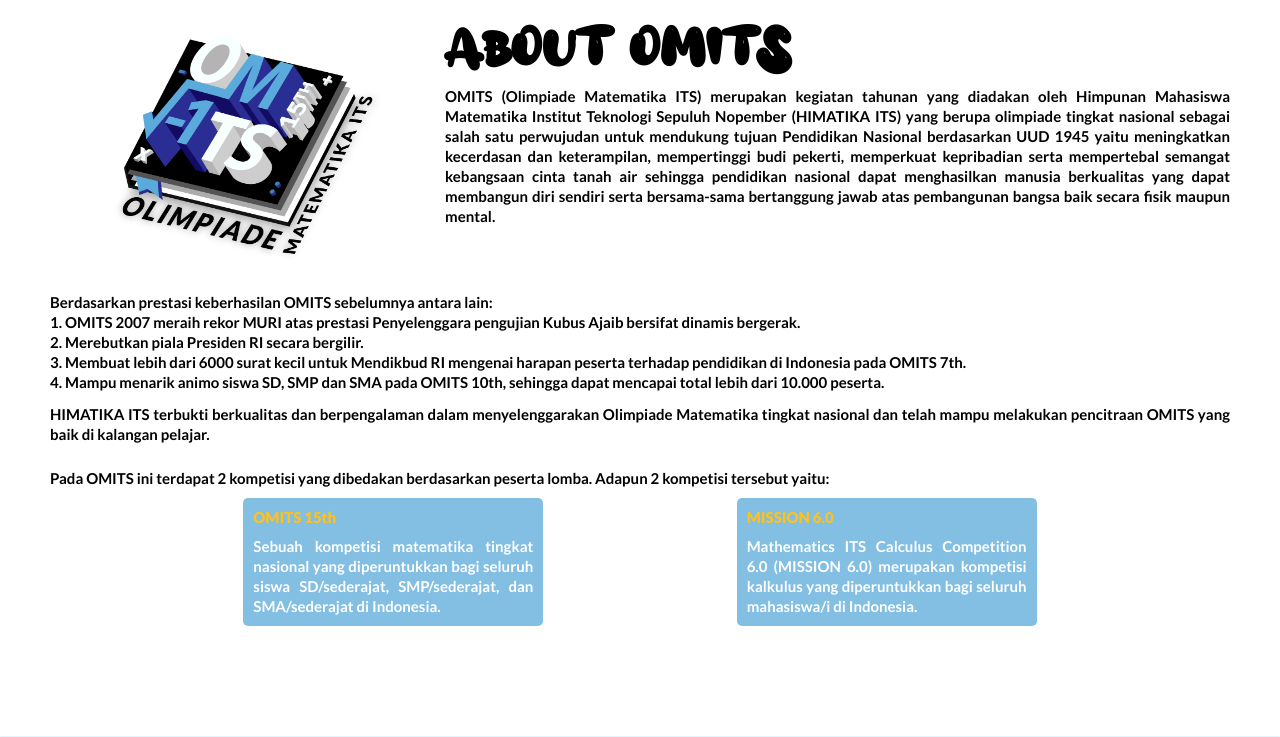
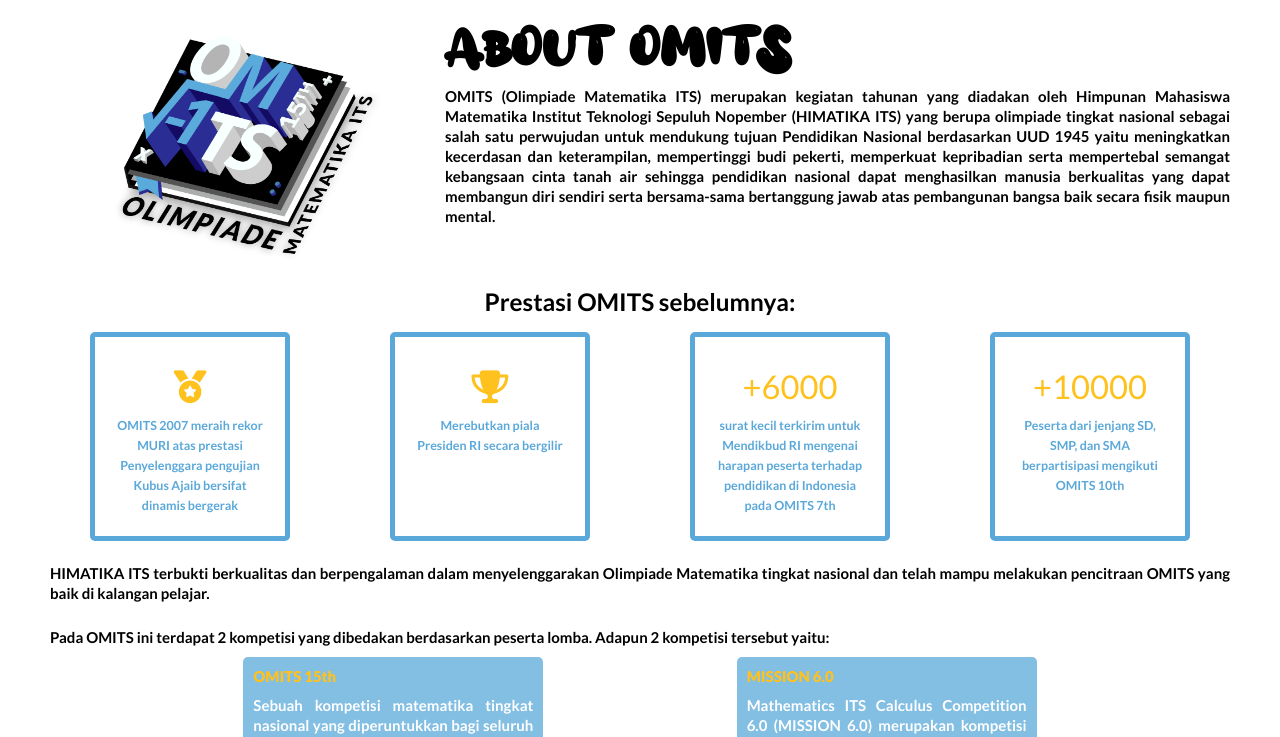
Before and after one commit to bramantya5696/omits-web, a PHP site: page / in a window 1280 px wide. Shown: the part 901-1638 px from the top of the page. Run offline with PHP 8.4, Linux system fonts and the light colour scheme; some libraries are stand-ins or nearby versions.

Commit message:
menghapus sementara animasi box address dan medsos pada section contact dan menambahkan box prestasi omits 15th pada section about

```diff
--- a/app.js
+++ b/app.js
@@ -44,3 +44,21 @@
 },1000);
   // end countdown
   document.getElementById("year").innerHTML = new Date().getFullYear();
+
+  // Counter-up
+  $(document).ready(function () {
+    $(".counter-up").counterUp({
+      delay: 10,
+      time: 500
+    });
+  });
+  // end Counter-up
+
+  // reveal address and social media
+  var boxtitle = document.querySelector(".contact .div-contact-link-map .div-address-link .box .box-title");
+  $(document).ready(function(){
+    $(boxtitle).style.maxWidth = "200px";
+    $(boxtitle).style.maxHeight = "40px";
+    $(boxtitle).style.top = "0%";
+  });
+    // end reveal address and social media
--- a/index.html
+++ b/index.html
@@ -14,7 +14,11 @@
     <script src="https://kit.fontawesome.com/14ed735c0a.js" crossorigin="anonymous"></script>
     <link rel="stylesheet" type="text/css" href="style.css">
     <link rel="icon" href="images/LOGO FIX-03.png">
+    <script src="https://cdnjs.cloudflare.com/ajax/libs/jquery/3.6.0/jquery.min.js"></script>
+    <script src="https://cdnjs.cloudflare.com/ajax/libs/waypoints/4.0.1/jquery.waypoints.min.js"></script>
+    <script src="https://cdnjs.cloudflare.com/ajax/libs/Counter-Up/1.0.0/jquery.counterup.min.js"></script>
     <title>OMITS 15th</title>
+
 </head>
 
 <body>
@@ -111,10 +115,10 @@
                     <br>
                 </div>
                 <div class="div-about-description-2">
-                    <p>
+                    <!-- <p>
                         Berdasarkan prestasi keberhasilan OMITS sebelumnya antara lain:
-                    </p>
-                    <ol>
+                    </p> -->
+                    <!-- <ol>
                         <li>
                             OMITS 2007 meraih rekor MURI atas prestasi Penyelenggara pengujian Kubus Ajaib bersifat
                             dinamis
@@ -126,7 +130,42 @@
                         <li>Mampu menarik animo siswa SD, SMP dan SMA pada OMITS 10th, sehingga dapat mencapai total
                             lebih
                             dari 10.000 peserta.</li>
-                    </ol>
+                    </ol> -->
+                    <h1>Prestasi OMITS sebelumnya:</h1>
+                    <div class="div-achievement">
+                        <div class="achievement-box">
+                            <div class="achievement-box-icon">
+                                <i class="fa-solid fa-medal"></i>
+                            </div>
+                            <div class="achievement-box-shortdesc">
+                                OMITS 2007 meraih rekor MURI atas prestasi Penyelenggara pengujian Kubus Ajaib bersifat
+                                dinamis
+                                bergerak
+                            </div>
+                        </div>
+                        <div class="achievement-box">
+                            <div class="achievement-box-icon">
+                                <i class="fa-solid fa-trophy"></i>
+                            </div>
+                            <div class="achievement-box-shortdesc">
+                                Merebutkan piala Presiden RI secara bergilir
+                            </div>
+                        </div>
+                        <div class="achievement-box">
+                            <div class="achievement-box-icon">+<span class="counter-up">6000</span></div>
+                            <div class="achievement-box-shortdesc">
+                                surat kecil terkirim untuk Mendikbud RI mengenai harapan peserta terhadap
+                                pendidikan di Indonesia pada OMITS 7th
+                            </div>
+                        </div>
+                        <div class="achievement-box">
+                            <div class="achievement-box-icon">+<span class="counter-up">10000</span></div>
+                            <div class="achievement-box-shortdesc">
+                                Peserta dari jenjang SD, SMP, dan SMA berpartisipasi mengikuti OMITS 10th
+                            </div>
+                        </div>
+
+                    </div>
                     <br>
                     <p>HIMATIKA ITS terbukti berkualitas dan berpengalaman dalam menyelenggarakan Olimpiade
                         Matematika
--- a/style.css
+++ b/style.css
@@ -326,7 +326,48 @@
 }
 #about .about .div-about-description-2 {
   grid-area: d2;
+  text-align: center;
 }
+#about .about .div-about-description-2 h1 {
+  font-weight: 700;
+  font-size: calc(1.25rem * 1.618);
+  line-height: 20px;
+}
+#about .about .div-about-description-2 .div-achievement {
+  display: flex;
+  flex-wrap: wrap;
+  justify-content: space-around;
+  width: 100%;
+  gap: 20px;
+  /* flex-direction: column; */
+}
+#about .about .div-about-description-2 .div-achievement .achievement-box {
+  margin: 10px 0;
+  max-width: 200px;
+  padding: 20px;
+  border: 5px solid #5aa8da;
+  border-radius: 5px;
+  /* background: #c5eafe; */
+}
+#about .about .div-about-description-2 .div-achievement i,
+#about .about .div-about-description-2 .div-achievement .achievement-box-icon {
+  font-size: calc(1.25rem * 1.618 * 1.618);
+  color: #ffc11d;
+}
+#about .about .div-about-description-2 .div-achievement .achievement-box-icon {
+  padding: 10px 0;
+}
+#about
+  .about
+  .div-about-description-2
+  .div-achievement
+  .achievement-box-shortdesc {
+  color: #5aa8da;
+  font-weight: 600;
+  font-size: 1.25rem;
+  line-height: 20px;
+}
+
 #about .about .div-about-icon img {
   max-width: 300px;
   object-fit: contain;
@@ -432,12 +473,12 @@
   border-radius: 5px;
   text-align: center;
   position: absolute;
-  width: 100%;
+  /* width: 100%;
   height: 100%;
   max-width: 400px;
-  max-height: 100px;
+  max-height: 100px; */
   left: 50%;
-  top: 50%;
+  top: 0;
   transform: translate(-50%, -50%);
   padding: 10px;
   display: flex;
@@ -445,7 +486,7 @@
   justify-content: center;
   transition: 1s ease;
 }
-#contact
+/* #contact
   .contact
   .div-contact-link-map
   .div-address-link
@@ -455,7 +496,7 @@
   max-height: 40px;
   left: 50%;
   top: 0%;
-}
+} */
 
 #contact
   .contact
@@ -615,6 +656,11 @@
     justify-content: flex-end;
     align-items: flex-start;
   }
+  #about .about .div-about-description-2 h1 {
+    font-weight: 700;
+    font-size: calc(1.5rem * 1.618);
+    margin-bottom: 10px;
+  }
 }
 @media (min-width: 800px) {
   #header .header {
```
